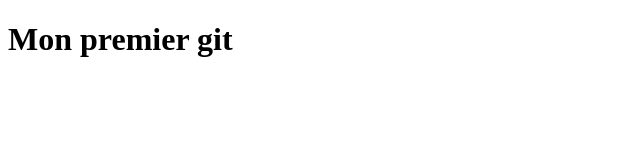
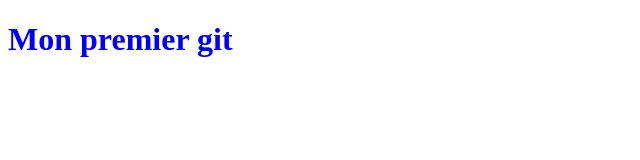
Before and after one commit to MarinaBonnet/ProjetGit, a plain HTML site: page index.html in a window 1280 px wide. Shown: the whole page, without its empty margins (0-640 px from the left). Drawn offline with Linux system fonts and the light colour scheme.

Commit message:
Ajout fichier css

```diff
--- a/index.html
+++ b/index.html
@@ -3,6 +3,7 @@
   <head>
     <meta charset="UTF-8" />
     <meta name="viewport" content="width=device-width, initial-scale=1.0" />
+    <link rel="stylesheet" href="/ProjetGit/style.css" />
     <title>Mon projet git</title>
   </head>
   <body>
--- /dev/null
+++ b/style.css
@@ -0,0 +1,3 @@
+h1 {
+    color:blue
+}
```
